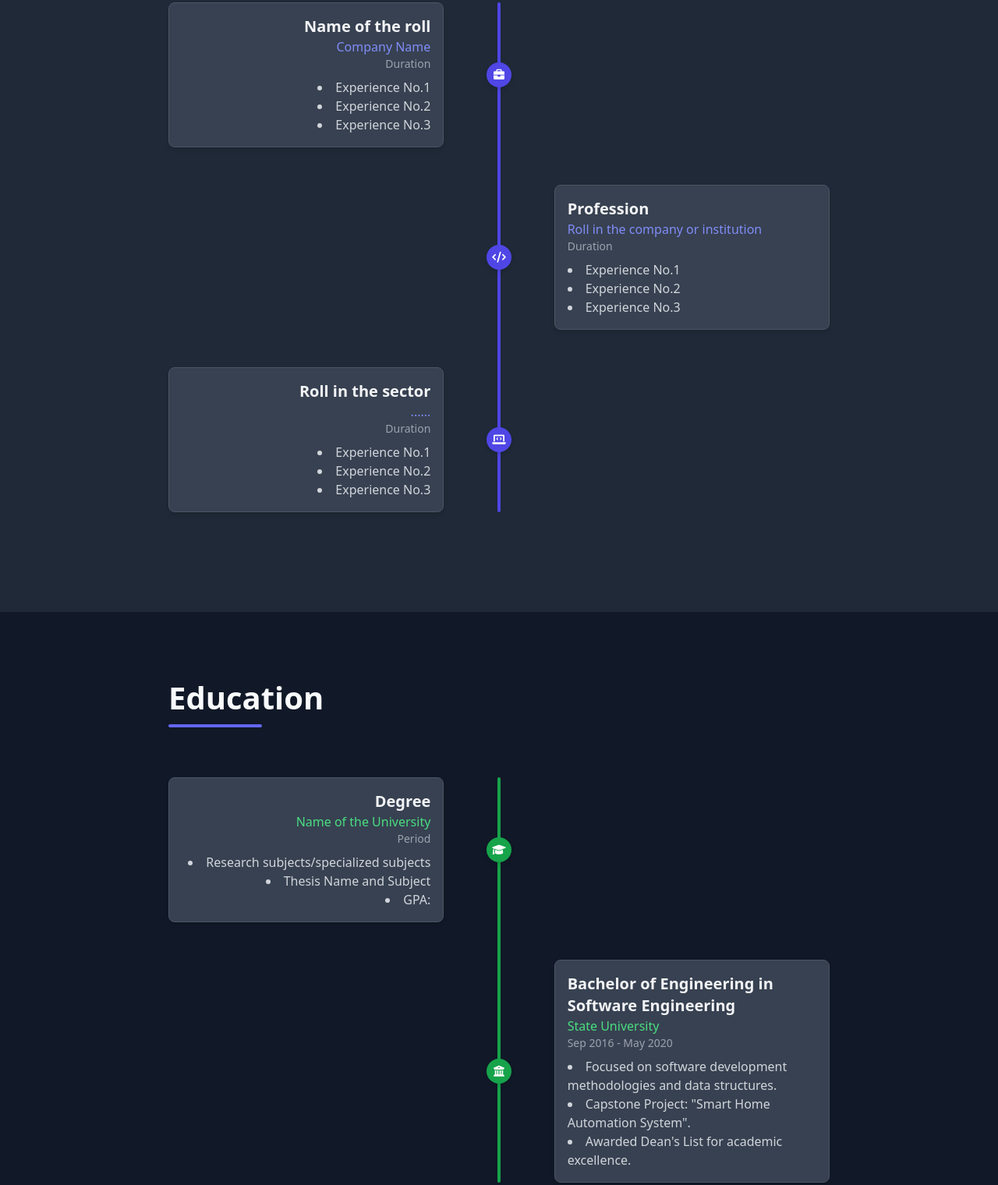
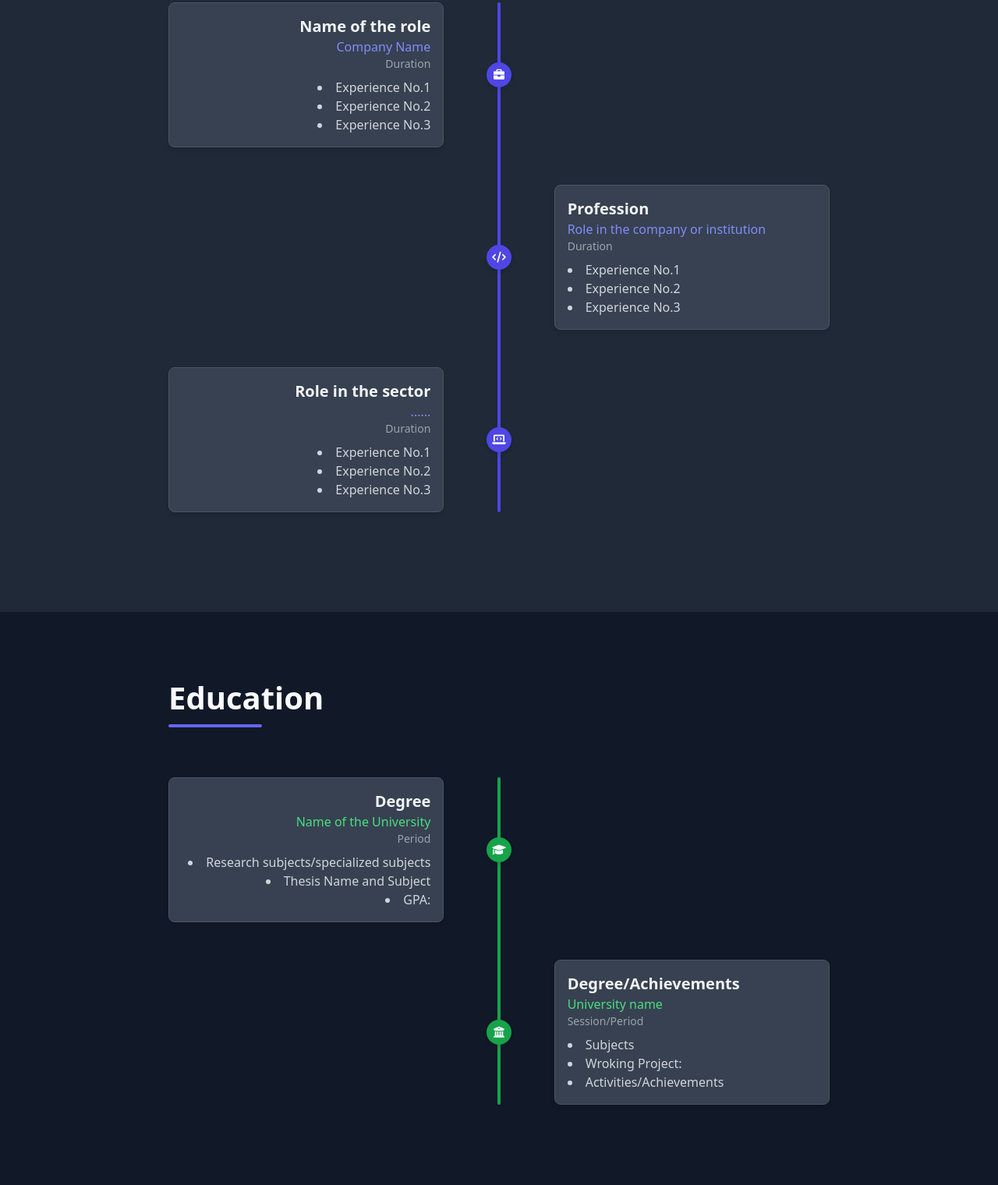
Before and after one commit to Chinmoy-sh/Chinmoy-Kumar-Biswas.github.io, a plain HTML site: page index.html in a window 1280 px wide. Shown: the part 3625-5145 px from the top of the page at 78% size. Drawn offline with nearby package versions, Linux system fonts and the light colour scheme.

Commit message:
A little bit change

```diff
--- a/index.html
+++ b/index.html
@@ -255,7 +255,7 @@
                     data-animation="slide-in-left">
                     <div
                         class="md:w-5/12 text-right p-4 md:order-1 order-2 bg-gray-700 rounded-lg shadow-md border border-gray-600">
-                        <h3 class="text-xl font-semibold text-gray-100">Name of the roll</h3>
+                        <h3 class="text-xl font-semibold text-gray-100">Name of the role</h3>
                         <p class="text-indigo-400">Company Name</p>
                         <p class="text-gray-400 text-sm">Duration</p>
                         <ul class="list-disc list-inside text-gray-300 mt-2 text-left md:text-right">
@@ -279,7 +279,7 @@
                     <div
                         class="md:w-5/12 p-4 md:order-3 order-2 bg-gray-700 rounded-lg shadow-md border border-gray-600">
                         <h3 class="text-xl font-semibold text-gray-100">Profession</h3>
-                        <p class="text-indigo-400">Roll in the company or institution</p>
+                        <p class="text-indigo-400">Role in the company or institution</p>
                         <p class="text-gray-400 text-sm">Duration</p>
                         <ul class="list-disc list-inside text-gray-300 mt-2 text-left">
                             <li>Experience No.1</li>
@@ -301,7 +301,7 @@
                     data-animation="slide-in-left">
                     <div
                         class="md:w-5/12 text-right p-4 md:order-1 order-2 bg-gray-700 rounded-lg shadow-md border border-gray-600">
-                        <h3 class="text-xl font-semibold text-gray-100">Roll in the sector</h3>
+                        <h3 class="text-xl font-semibold text-gray-100">Role in the sector</h3>
                         <p class="text-indigo-400">......</p>
                         <p class="text-gray-400 text-sm">Duration</p>
                         <ul class="list-disc list-inside text-gray-300 mt-2 text-left md:text-right">
@@ -360,14 +360,14 @@
                     data-animation="slide-in-right">
                     <div
                         class="md:w-5/12 p-4 md:order-3 order-2 bg-gray-700 rounded-lg shadow-md border border-gray-600">
-                        <h3 class="text-xl font-semibold text-gray-100">Bachelor of Engineering in Software Engineering
+                        <h3 class="text-xl font-semibold text-gray-100">Degree/Achievements
                         </h3>
-                        <p class="text-green-400">State University</p>
-                        <p class="text-gray-400 text-sm">Sep 2016 - May 2020</p>
+                        <p class="text-green-400">University name</p>
+                        <p class="text-gray-400 text-sm">Session/Period</p>
                         <ul class="list-disc list-inside text-gray-300 mt-2 text-left">
-                            <li>Focused on software development methodologies and data structures.</li>
-                            <li>Capstone Project: "Smart Home Automation System".</li>
-                            <li>Awarded Dean's List for academic excellence.</li>
+                            <li>Subjects</li>
+                            <li>Wroking Project:</li>
+                            <li>Activities/Achievements</li>
                         </ul>
                     </div>
                     <div class="md:w-1/12 flex justify-center md:order-2 order-1 mb-4 md:mb-0">
@@ -695,7 +695,7 @@
             <div class="text-center mt-12 animate-on-scroll" data-animation="fade-in" data-delay="600">
                 <button id="generate-idea-button"
                     class="inline-flex items-center bg-yellow-400 text-gray-900 font-bold py-3 px-8 rounded-full shadow-lg hover:bg-yellow-300 transform hover:scale-105 transition duration-300 ease-in-out text-lg">
-                    ✨ Generate Project Idea
+                    ✨ Generate your Project Idea
                 </button>
             </div>
         </div>
@@ -724,7 +724,7 @@
                     <p class="text-gray-300 italic mb-4">"Working with CHINMOY KUMAR BISWAS was a fantastic experience.
                         They understood our vision perfectly and brought it to life with their expertise in design and
                         development."</p>
-                    <p class="font-semibold text-gray-100">- John Smith, Marketing Director at Company B</p>
+                    <p class="font-semibold text-gray-100">- Name and role </p>
                 </div>
             </div>
         </div>
```
